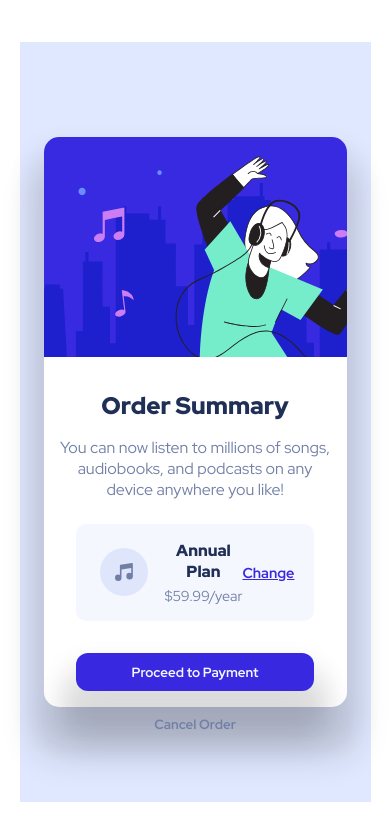
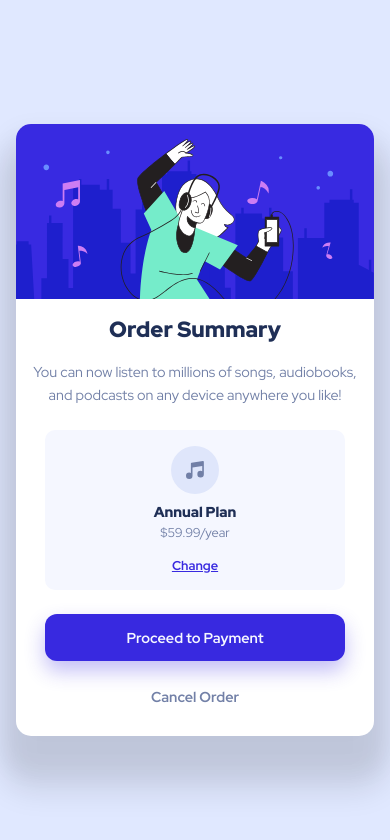
Before and after one commit to RodrigoLima30/order-summary-component, a plain HTML site: page index.html in a window 390 px wide. Drawn offline with Linux system fonts and the light colour scheme.

Commit message:
deixando responsivo

```diff
--- a/style.css
+++ b/style.css
@@ -5,53 +5,64 @@
   font-family: "Red Hat Display", sans-serif;
 }
 
+body {
+  background-color: hsl(225, 100%, 94%);
+  min-height: 100vh;
+}
+
 .flex {
   display: flex;
   justify-content: center;
   align-items: center;
-  height: 100vh;
+  min-height: 100vh;
+  padding: 1.5rem;
 }
 
 .container {
-  background-color: hsl(225, 100%, 94%);
-  width: 90%;
-  height: 90%;
-  padding: 1.5rem;
+  width: 100%;
+  max-width: 1200px;
+  display: flex;
+  justify-content: center;
+  align-items: center;
 }
 
 .card {
   background-color: hsl(0, 0%, 100%);
   max-width: 380px;
   width: 100%;
-  max-height: 80%;
-  height: 100%;
   border-radius: 15px;
   box-shadow: 0 20px 25px 15px rgba(0, 0, 0, 0.05),
     0 40px 30px 15px rgba(0, 0, 0, 0.1);
+  overflow: hidden;
 }
 
 .figure {
-  overflow: hidden;
-  border-radius: 15px 15px 0 0;
-  margin-bottom: 1rem;
+  width: 100%;
+}
+
+.figure img {
+  width: 100%;
+  height: auto;
+  display: block;
 }
 
 .section-center {
   text-align: center;
-  padding: 12px;
+  padding: 1.5rem;
 }
 
 .title {
-  font-size: 1.5rem;
+  font-size: clamp(1.375rem, 4vw, 1.5rem);
   font-weight: 900;
   color: hsl(223, 47%, 23%);
   margin-bottom: 1rem;
 }
 
 .description {
-  font-size: 1rem;
+  font-size: clamp(0.9rem, 3vw, 1rem);
   font-weight: 400;
   color: hsl(224, 23%, 55%);
+  line-height: 1.6;
   margin-bottom: 1.5rem;
 }
 
@@ -61,10 +72,10 @@
   display: flex;
   justify-content: space-between;
   align-items: center;
-  width: 85%;
-  max-width: 300px; /* 👈 Limite máximo */
-  margin: 0 auto 1.5rem; /* 👈 Centraliza horizontalmente */
-  padding: 1rem 1.5rem;
+  width: 100%;
+  max-width: 300px;
+  margin: 0 auto 1.5rem;
+  padding: 1rem;
 }
 
 .plan-left {
@@ -76,28 +87,30 @@
 .plan-details {
   display: flex;
   flex-direction: column;
+  text-align: left;
 }
 
 .plan-name {
   font-weight: 900;
   color: hsl(223, 47%, 23%);
   margin-bottom: 0.2rem;
+  font-size: clamp(0.9rem, 3vw, 1rem);
 }
 
 .plan-price {
   color: hsl(224, 23%, 55%);
-  font-size: 0.9rem;
+  font-size: clamp(0.8rem, 2.5vw, 0.9rem);
 }
 
 .change-link {
   color: hsl(245, 75%, 52%);
   font-weight: 700;
-  font-size: 0.9rem;
+  font-size: clamp(0.8rem, 2.5vw, 0.9rem);
   text-decoration: underline;
+  transition: all 0.3s ease;
 }
 
 .change-link:hover {
-  cursor: pointer;
   text-decoration: none;
   color: hsl(245, 90%, 70%);
 }
@@ -105,21 +118,23 @@
 .button {
   display: flex;
   flex-direction: column;
-  width: 85%;
-  margin: 2rem auto;
+  width: 100%;
+  max-width: 300px;
+  margin: 2rem auto 0;
+  gap: 1rem;
 }
 
 .button-top {
   border-radius: 12px;
-  margin-bottom: 1.5rem;
   background-color: hsl(245, 75%, 52%);
   color: hsl(225, 100%, 98%);
   font-weight: 700;
   border: none;
-  padding: 10px;
-  box-shadow: 0 20px 25px 15px rgba(0, 0, 0, 0.05),
-    0 40px 30px 15px rgba(0, 0, 0, 0.1);
+  padding: 1rem;
+  box-shadow: 0 10px 20px rgba(56, 41, 224, 0.3);
   cursor: pointer;
+  font-size: clamp(0.9rem, 3vw, 1rem);
+  transition: background-color 0.3s ease;
 }
 
 .button-top:hover {
@@ -133,9 +148,96 @@
   color: hsl(224, 23%, 55%);
   font-weight: 700;
   cursor: pointer;
+  padding: 0.5rem;
+  font-size: clamp(0.9rem, 3vw, 1rem);
+  transition: color 0.3s ease;
 }
 
 .button-bottom:hover {
   color: hsl(223, 47%, 23%);
-  font-weight: 900;
 }
+
+/* === MEDIA QUERIES === */
+
+/* Tablets */
+@media (max-width: 768px) {
+  .flex {
+    padding: 1rem;
+  }
+
+  .section-center {
+    padding: 1.25rem;
+  }
+
+  .plan {
+    padding: 0.875rem;
+  }
+
+  .button {
+    margin: 1.5rem auto 0;
+  }
+}
+
+/* Mobile Large */
+@media (max-width: 425px) {
+  .flex {
+    padding: 0.5rem;
+  }
+
+  .section-center {
+    padding: 1rem;
+  }
+
+  .plan {
+    flex-direction: column;
+    gap: 1rem;
+    text-align: center;
+    padding: 1rem;
+  }
+
+  .plan-left {
+    flex-direction: column;
+    gap: 0.5rem;
+  }
+
+  .plan-details {
+    text-align: center;
+  }
+
+  .button {
+    gap: 0.75rem;
+  }
+
+  .button-top,
+  .button-bottom {
+    padding: 0.875rem;
+  }
+}
+
+/* Mobile Small */
+@media (max-width: 320px) {
+  .section-center {
+    padding: 0.75rem;
+  }
+
+  .plan {
+    padding: 0.75rem;
+  }
+
+  .button-top,
+  .button-bottom {
+    padding: 0.75rem;
+    font-size: 0.875rem;
+  }
+}
+
+/* Desktop Large */
+@media (min-width: 1440px) {
+  .card {
+    max-width: 400px;
+  }
+
+  .section-center {
+    padding: 2rem;
+  }
+}
```
